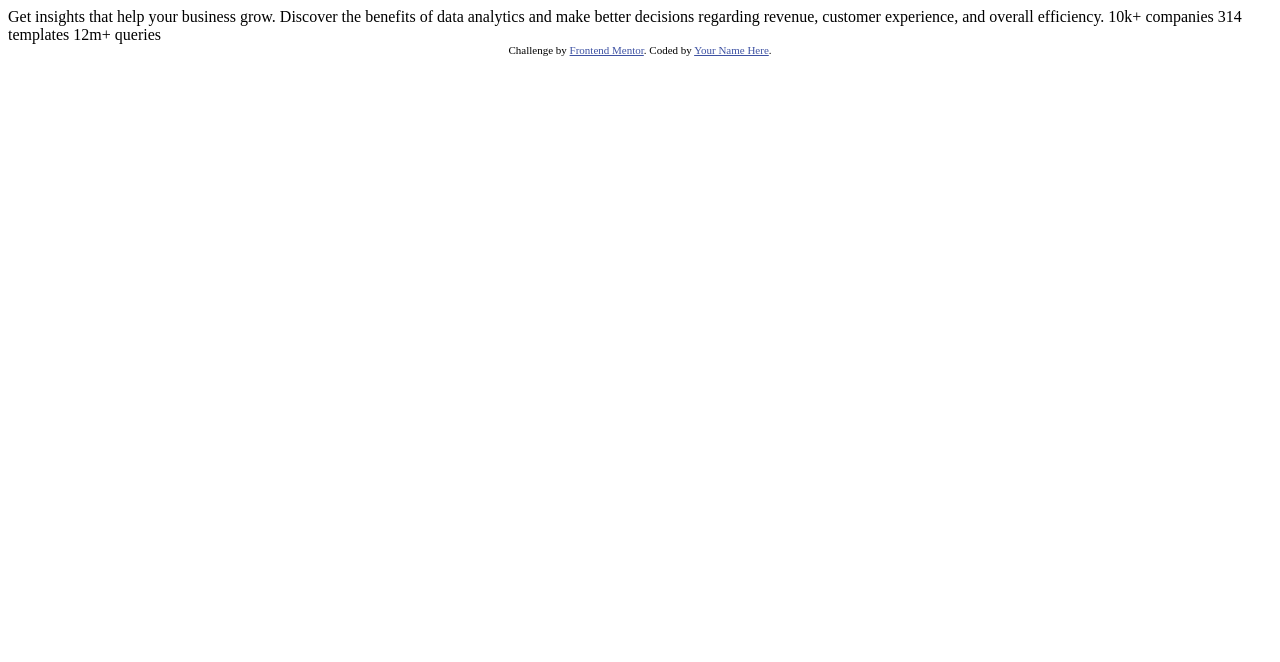
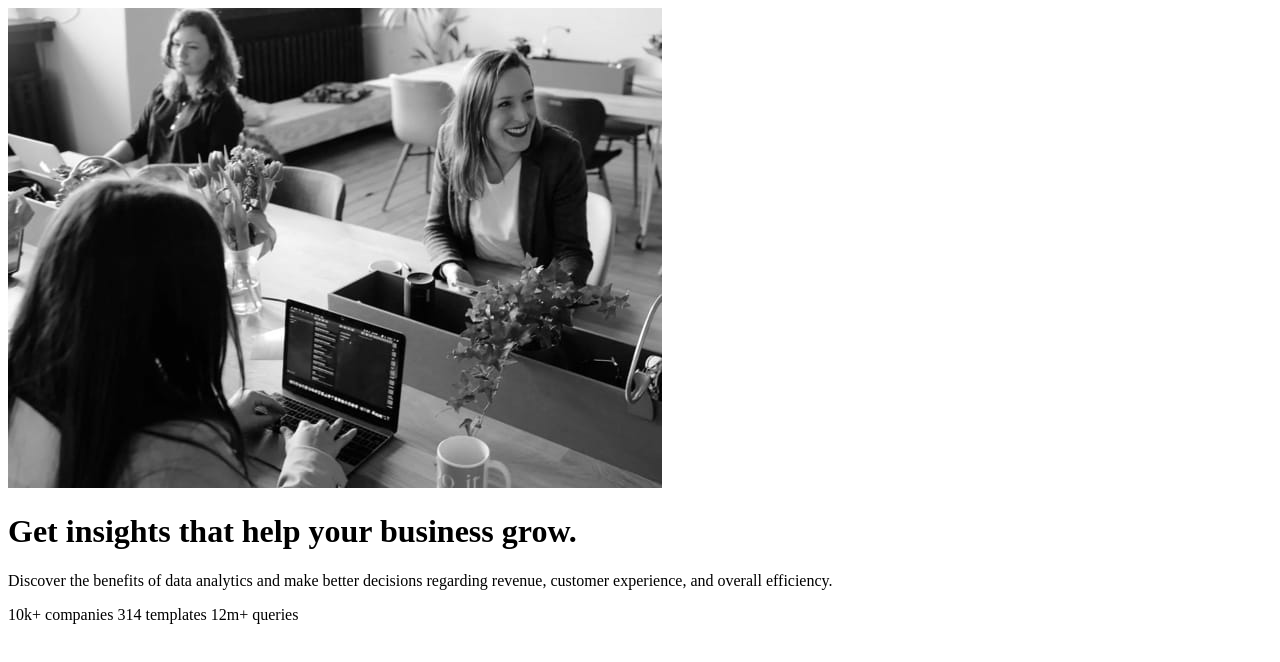
Before and after one commit to jacksen30/Stats-preview-card-frontend-mentor-project, a plain HTML site: page index.html in a window 1280 px wide. Drawn offline with Linux system fonts and the light colour scheme.

Commit message:
HTML Layout Completed

```diff
--- a/index.html
+++ b/index.html
@@ -4,30 +4,32 @@
   <meta charset="UTF-8">
   <meta name="viewport" content="width=device-width, initial-scale=1.0"> <!-- displays site properly based on user's device -->
 
-  <link rel="icon" type="image/png" sizes="32x32" href="./images/favicon-32x32.png">
+  <link rel="preconnect" href="https://fonts.googleapis.com">
+  <link rel="preconnect" href="https://fonts.gstatic.com" crossorigin>
+  <link href="https://fonts.googleapis.com/css2?family=Inter:wght@400;700&family=Lexend+Deca&display=swap" rel="stylesheet">
 
   <title>Frontend Mentor | Stats preview card component</title>
 
-  <!-- Feel free to remove these styles or customise in your own stylesheet 👍 -->
-  <style>
-    .attribution { font-size: 11px; text-align: center; }
-    .attribution a { color: hsl(228, 45%, 44%); }
-  </style>
 </head>
 <body>
-
-  Get insights that help your business grow.
-
-  Discover the benefits of data analytics and make better decisions regarding revenue, customer
-  experience, and overall efficiency.
-
-  10k+ companies
-  314 templates
-  12m+ queries
-
-  <div class="attribution">
-    Challenge by <a href="https://www.frontendmentor.io?ref=challenge" target="_blank">Frontend Mentor</a>.
-    Coded by <a href="#">Your Name Here</a>.
+  <main>
+    <div class="card-container">
+      <img class="inner-hero-img" src="images\image-header-mobile.jpg" alt="group of females working in an office">
+      <div class="inner-title">
+        <h1>Get insights that help your business grow.</h1>
+      </div>
+      <div class="inner-description-text">
+        <p>
+          Discover the benefits of data analytics and make better decisions regarding revenue, customer
+          experience, and overall efficiency.
+        </p>
+      </div>
+      <div class="inner-stats-wrapper">
+        10k+ companies
+        314 templates
+        12m+ queries
+      </div>
   </div>
+  </main>
 </body>
 </html>
```
Also changed, not shown: images/favicon-32x32.png (deleted).
